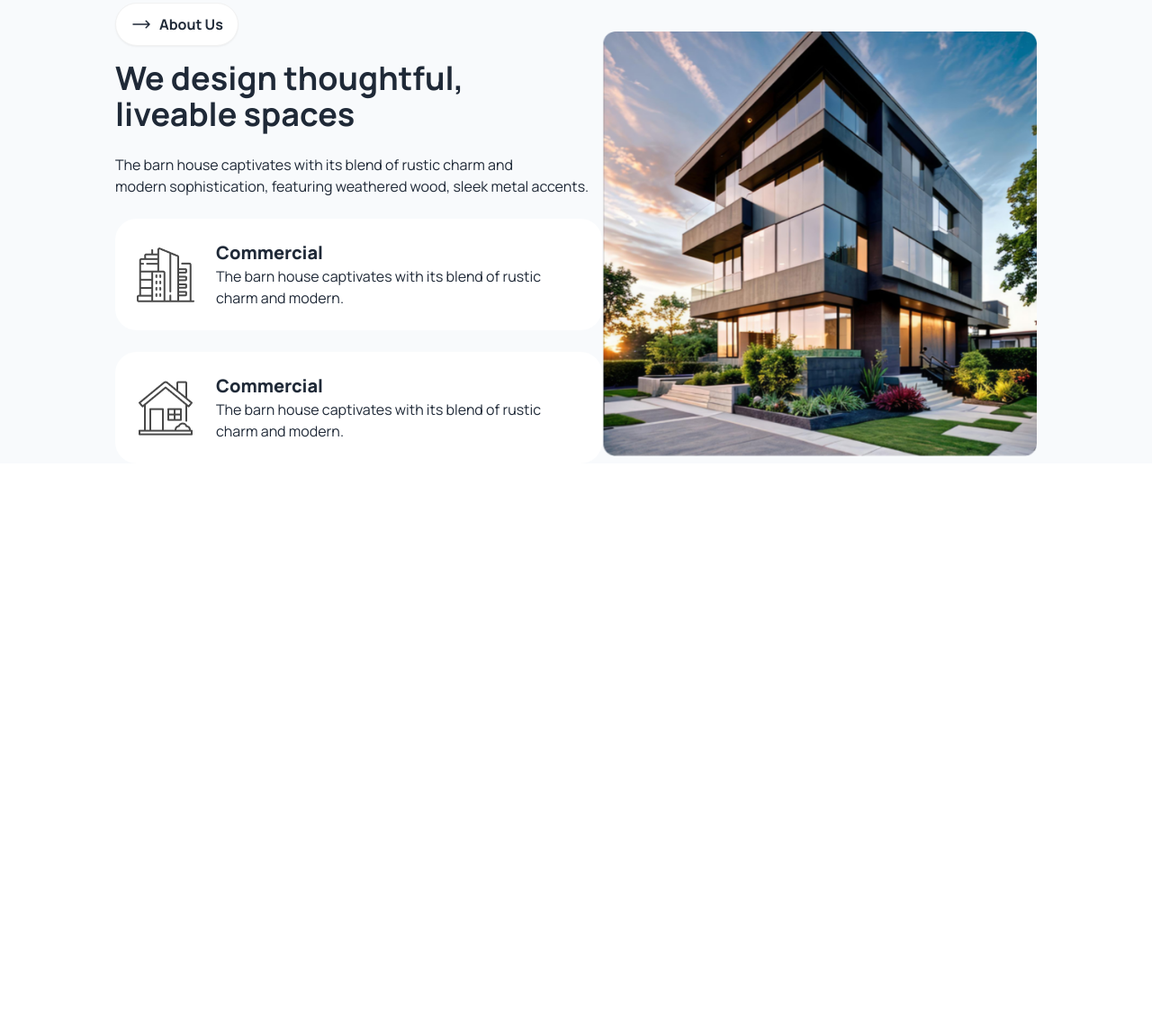
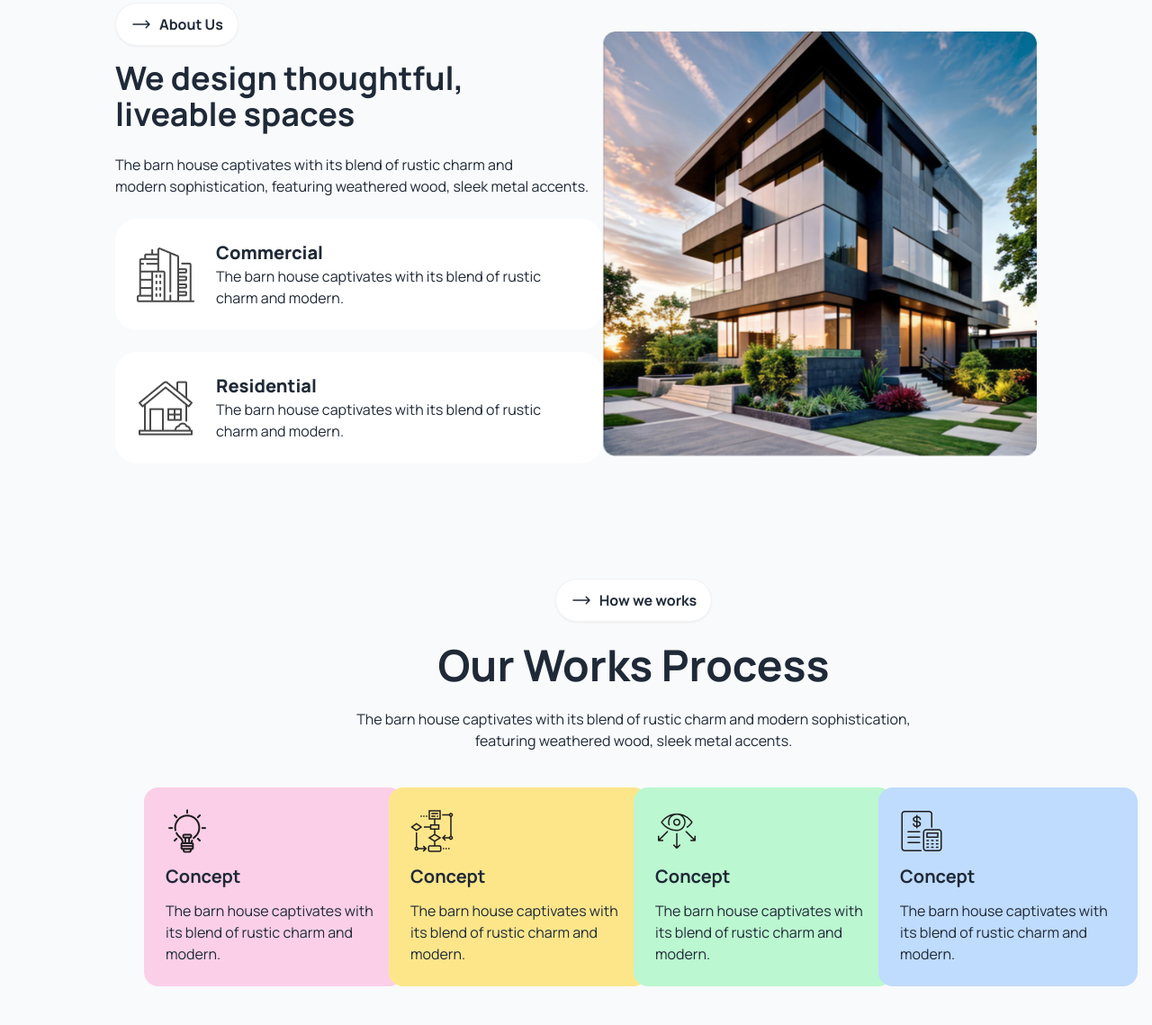
Before and after one commit to najibvai/reset-third-assignment, a plain HTML site: page index.html in a window 1280 px wide. Shown: the part 991-2130 px from the top of the page at 90% size. Before the commit the page ends 1506 px from the top, so only its background shows below. Drawn offline with nearby package versions, Linux system fonts and the light colour scheme.

```diff
--- a/index.html
+++ b/index.html
@@ -121,7 +121,7 @@
     </header>
     <main>
         <!-- We design thoughtful, liveable spaces -->
-        <section class="w-full bg-slate-50 mt-10 lg:mt-24">
+        <section class="w-full bg-slate-50 mt-10 lg:mt-24 pb-5 lg:pb-24">
             <div class="lg:flex lg:justify-between px-6 pt-6 lg:px-32 lg:pt-24 lg:items-center">
                 <!-- text content -->
                 <div class="">
@@ -144,9 +144,9 @@
                         </div>
                     </div>
                     <div class="flex lg:items-center bg-white p-6 rounded-3xl gap-6 mt-6">
-                        <img src="assets/residential.png" alt="">
+                        <img class="" src="assets/residential.png" alt="">
                         <div>
-                            <h3 class="font-extrabold text-xl">Commercial</h3>
+                            <h3 class="font-extrabold text-xl">Residential</h3>
                             <p>The barn house captivates with its blend of rustic charm and modern.</p>
                         </div>
                     </div>
@@ -156,6 +156,60 @@
                     <img src="assets/Rectangle.png" alt="">
                 </div>
             </div>
+            <!-- ---------------------------Our Works Process ----------------------------------->
+            <div class="mt-6 lg:mt-24 p-8 lg:pl-40">
+                <!-- text content -->
+                <div class="text-center">
+                    <div class="">
+                        <button class="btn rounded-3xl bg-white">
+                            <svg xmlns="http://www.w3.org/2000/svg" fill="none" viewBox="0 0 24 24" stroke-width="1.5"
+                                stroke="currentColor" class="size-6">
+                                <path stroke-linecap="round" stroke-linejoin="round"
+                                    d="M17.25 8.25 21 12m0 0-3.75 3.75M21 12H3" />
+                            </svg>
+                            <a class="text-base font-bold">How we works</a>
+                        </button>
+                        <h1 class="text-5xl font-bold mt-4 lg:mt-6">Our Works Process</h1>
+                        <p class="mt-4 lg:mt-6">
+                            The barn house captivates with its blend of rustic charm and modern sophistication, <br>
+                            featuring weathered wood, sleek metal accents.
+                        </p>
+                    </div>
+                </div>
+                <!-- Card content -->
+                <div class="grid grid-cols-1 lg:grid-cols-4 mt-4 lg:mt-8">
+                    <div class="card bg-pink-200 w-72 my-2">
+                        <div class="p-6">
+                            <img class="w-12" src="assets/concept.png" alt="">
+                            <h2 class="card-title font-bold mt-3">Concept</h2>
+                            <p class="mt-3">The barn house captivates with its blend of rustic charm and modern.</p>
+                        </div>
+                    </div>
+                    <div class="card bg-amber-200 w-72 my-2">
+                        <div class="p-6">
+                            <img class="w-12" src="assets/flow-chart.png" alt="">
+                            <h2 class="card-title font-bold mt-3">Concept</h2>
+                            <p class="mt-3">The barn house captivates with its blend of rustic charm and modern.</p>
+                        </div>
+                    </div>
+                    <div class="card bg-green-200 w-72 my-2">
+                        <div class="p-6">
+                            <img class="w-12" src="assets/vision.png" alt="">
+                            <h2 class="card-title font-bold mt-3">Concept</h2>
+                            <p class="mt-3">The barn house captivates with its blend of rustic charm and modern.</p>
+                        </div>
+                    </div>
+                    <div class="card bg-blue-200 w-72 my-2">
+                        <div class="p-6">
+                            <img class="w-12" src="assets/budget-planning.png" alt="">
+                            <h2 class="card-title font-bold mt-3">Concept</h2>
+                            <p class="mt-3">The barn house captivates with its blend of rustic charm and modern.</p>
+                        </div>
+                    </div>
+                </div>
+            </div>
+        </section>
+        <section class="w">
         </section>
     </main>
     <footer>
```
